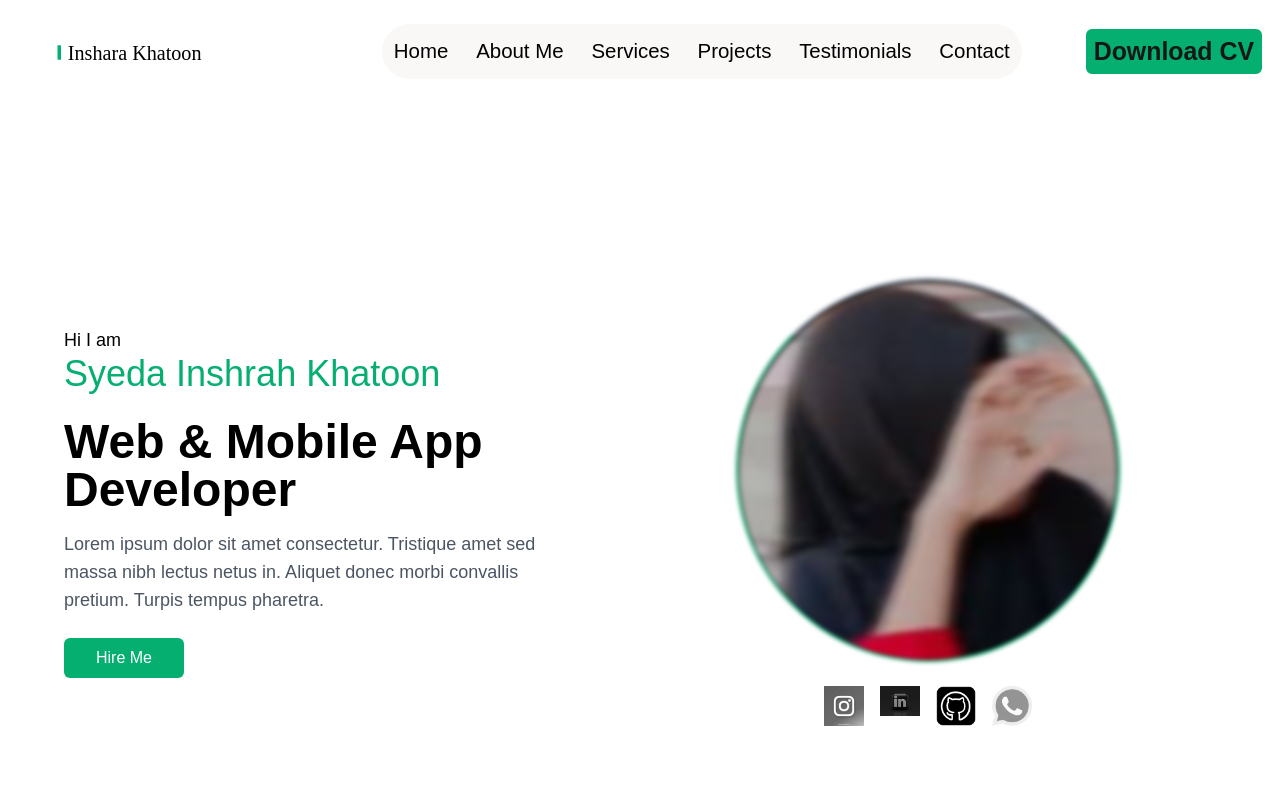
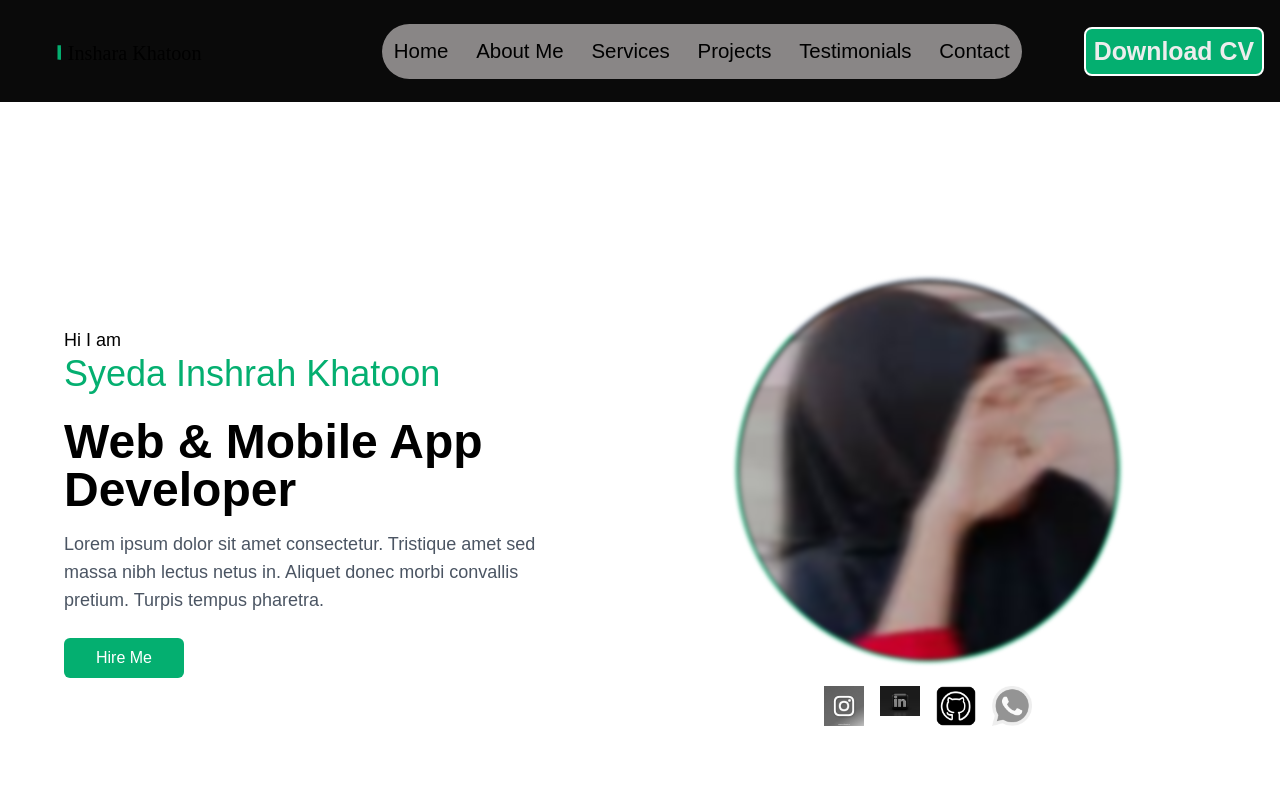
Before and after one commit to syedainshrah/portfolio-website-using-next-tailwindcss, a Next.js app: page / in a window 1280 px wide. Shown: the top 800 px of the page. Built offline with nearby package versions, Linux system fonts and the light colour scheme.

Commit message:
updated-IA

```diff
--- a/src/app/globals.css
+++ b/src/app/globals.css
@@ -2,26 +2,43 @@
 @tailwind components;
 @tailwind utilities;
 
+
+/* Default dark mode */
 :root {
-  --background: #ffffff;
-  --foreground: #171717;
+  --background: #171717; /* Dark background */
+  --foreground: #ffffff; /* Light foreground */
+
+
 }
 
-@media (prefers-color-scheme: dark) {
+/* Light mode support */
+@media (prefers-color-scheme: light) {
   :root {
-    --background: #0a0a0a;
-    --foreground: #ededed;
+    --background: #ededed;  /* Light background */
+    --foreground: #0a0a0a;  /* Dark foreground */
   }
 }
 
+/* Apply the colors to the body */
 body {
-  color: var(--foreground);
-  background: var(--background);
-  font-family: Arial, Helvetica, sans-serif;
+  margin: 0;
+  padding: 0;
+  box-sizing: border-box;
+  color: var(--background);
+  background: var(--foreground);
+  font-family: 'Poppins', sans-serif;
 }
 
+::selection{
+  background: #04af7085;
+}
+
+
+/* Custom text balancing utility */
 @layer utilities {
   .text-balance {
-    text-wrap: balance;
+    text-wrap: balance; /* Supported in modern browsers */
+    word-wrap: break-word; /* Fallback for older browsers */
+    overflow-wrap: break-word; /* Another fallback */
   }
 }
--- a/src/app/layout.tsx
+++ b/src/app/layout.tsx
@@ -15,9 +15,11 @@ export default function RootLayout({
 }>) {
   return (
     <html lang="en">
-      <body className={` antialiased`}>
+      <body className='antialiased ' >
         <Header />
+        <main className="block">
         {children}
+        </main>
         <Footer />
       </body>
     </html>
```
